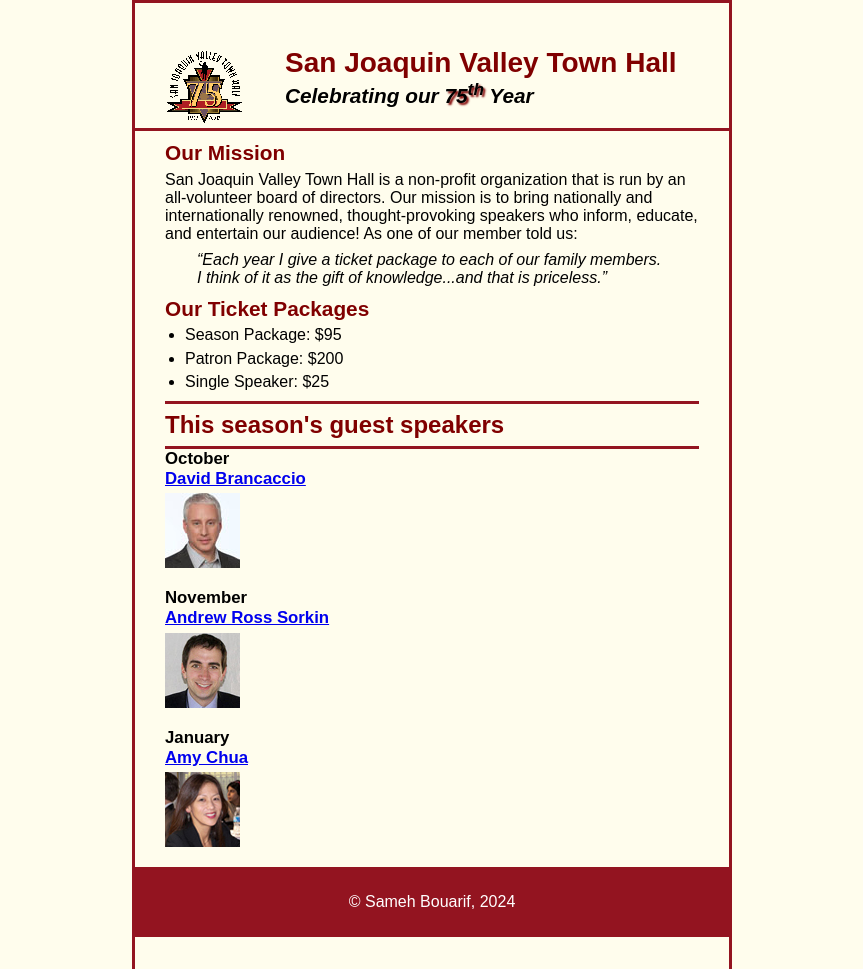
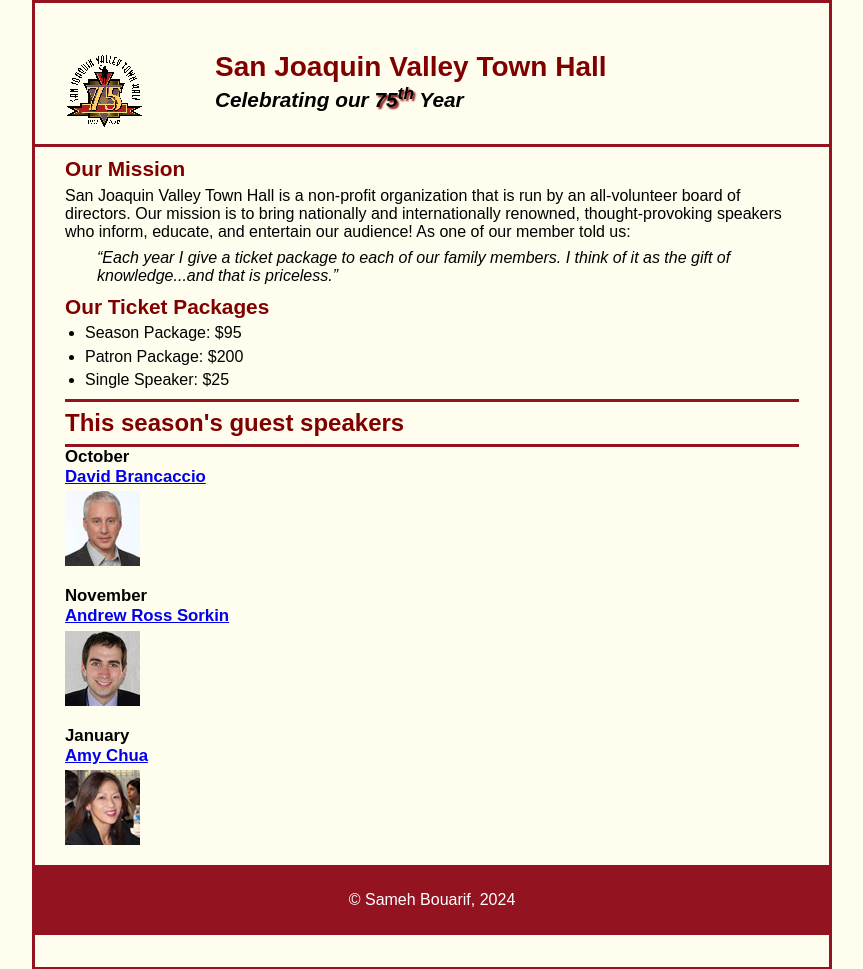
Before and after one commit to sbouarif/A07, a plain HTML site: page index.html in a window 1280 px wide. Shown: the top 969 px of the page, without its empty margins (208-1071 px from the left). Drawn offline with Linux system fonts and the light colour scheme.

Commit message:
Update index.html

```diff
--- a/index.html
+++ b/index.html
@@ -19,7 +19,8 @@
         }
 
         body{
-            width: 600px;
+            font-family: Arial, Helvetica, sans-serif;
+            width: 800px;
             margin: 0 auto;
             border: 3px solid #931420;
             background-color: #fffded;
@@ -27,22 +28,41 @@
             padding-bottom: 2em;
         }
 
+        a:focus, a:hover{
+            font-style: italic;
+        }
+
         header {
+            padding: 1.5em 0 2em 0;
             border-bottom: 3px solid #931420;
             background: liner-gradient(30deg, #f6bb73 0%, #f6bb73 30%, white 50%, #f6bb73 80%, #f6bb73 100%);
-            padding: 20px 0;
+        }
+
+        header h2 {
+            font-size: 175%;
+            color: #800000;
+        }
+
+        header h3 {
+            font-size: 130%;
+            font-style: italic;
         }
 
         header img {
             float: left;
-            margin-right: 30px;
-            padding-left: 30px
+            padding: 0 30px;
+        }
+
+        .shadow{
+            text-shadow: 2px 2px 2px #800000;
         }
 
         h1 {
             border-top: 3px solid #931420;
             border-bottom: 3px solid #931420;
             color: #800000;
+            font-size: 150%;
+            padding: .5em 0 .25em 0;
         }
 
         main {
@@ -52,6 +72,15 @@
 
         blockquote {
             font-style: italic;
+            padding: 0 2em;
+        }
+
+        ul {
+            padding: 0 0 .25em 1.25em;
+        }
+
+        li {
+            padding-bottom: .35em;
         }
 
         footer {
@@ -60,6 +89,11 @@
             text-align: center;
             padding: 10px
         }
+
+        footer p {
+            padding: 1em 0;
+        }
+
     </style>
 </head>
 
```
